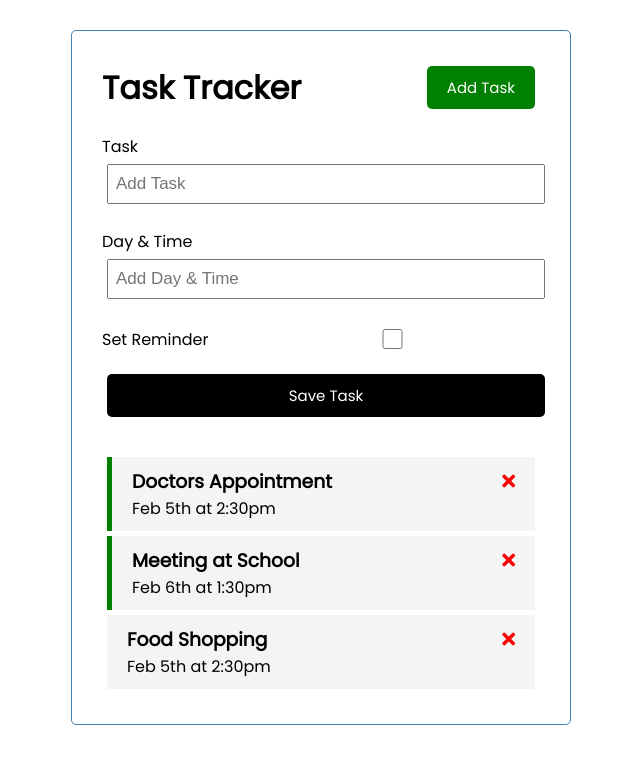
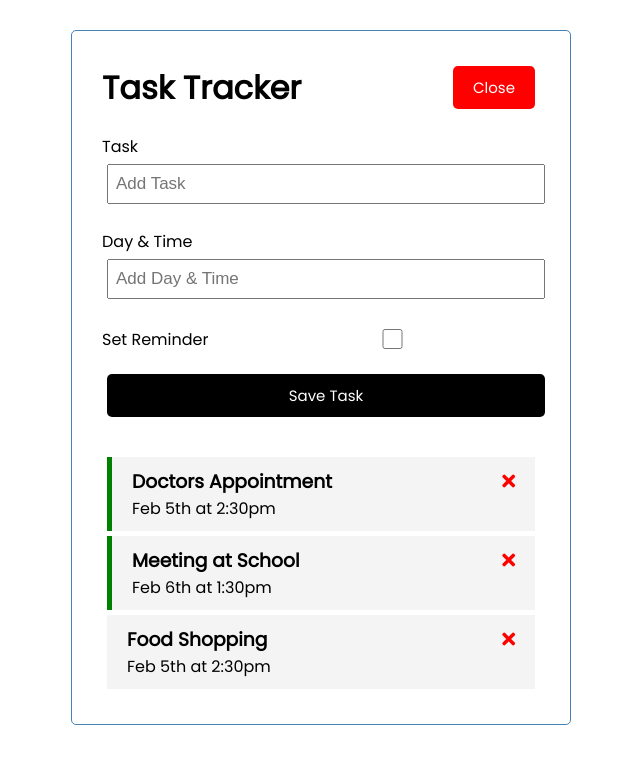
Before and after one commit to coderkhayrul/task-tracker-vue-app, a Vue app: page / in a window 1280 px wide. Both pictures are taken after a click on the button "Add Task". Shown: the top 764 px of the page, without its empty margins (319-959 px from the left). Built offline with nearby package versions, Linux system fonts and the light colour scheme.

Commit message:
App Ready For Production Server

```diff
--- a/src/App.vue
+++ b/src/App.vue
@@ -1,7 +1,9 @@
 <template>
   <div class="container">
-    <Header title="Task Tracker"/>
-    <AddTask @add-task="addTask"/>
+    <Header @toggle-add-task="toggleAddTask" title="Task Tracker" :showAddTask="showAddTask"/>
+    <div v-if="showAddTask">
+      <AddTask @add-task="addTask"/>
+    </div>
     <Tasks @toggle-reminder="toggleReminder"  @delete-task="deleteTask" :tasks="tasks"/>
   </div>
 </template>
@@ -21,13 +23,19 @@
   data() {
     return {
       tasks: [],
+      showAddTask: false,
     }
   },
   methods: {
+
+    toggleAddTask() {
+      this.showAddTask = !this.showAddTask;
+    },
     addTask(task) {
       // console.log(task);
       this.tasks = [...this.tasks, task];
     },
+
     deleteTask(id) {
       // console.log('delete ' + id);
       if (confirm('Are you sure?')) {
--- a/src/components/Button.vue
+++ b/src/components/Button.vue
@@ -11,7 +11,7 @@
     },
     methods: {
         onClick() {
-            console.log('click');
+            this.$emit('btn-click');
         }
     }
 }
--- a/src/components/Header.vue
+++ b/src/components/Header.vue
@@ -1,7 +1,7 @@
 <template>
     <header>
         <h1>{{ title }}</h1>
-        <Button text="Add Task" color="green"/>
+        <Button @btn-click="$emit('toggle-add-task')" :text="showAddTask ? 'Close' : 'Add Task'" :color="showAddTask ? 'red' : 'green'"/>
     </header>
 </template>
 
@@ -11,6 +11,7 @@
     name: 'Header',
     props: {
         title : String,
+        showAddTask: Boolean,
     },
     components: {
         Button,
```
